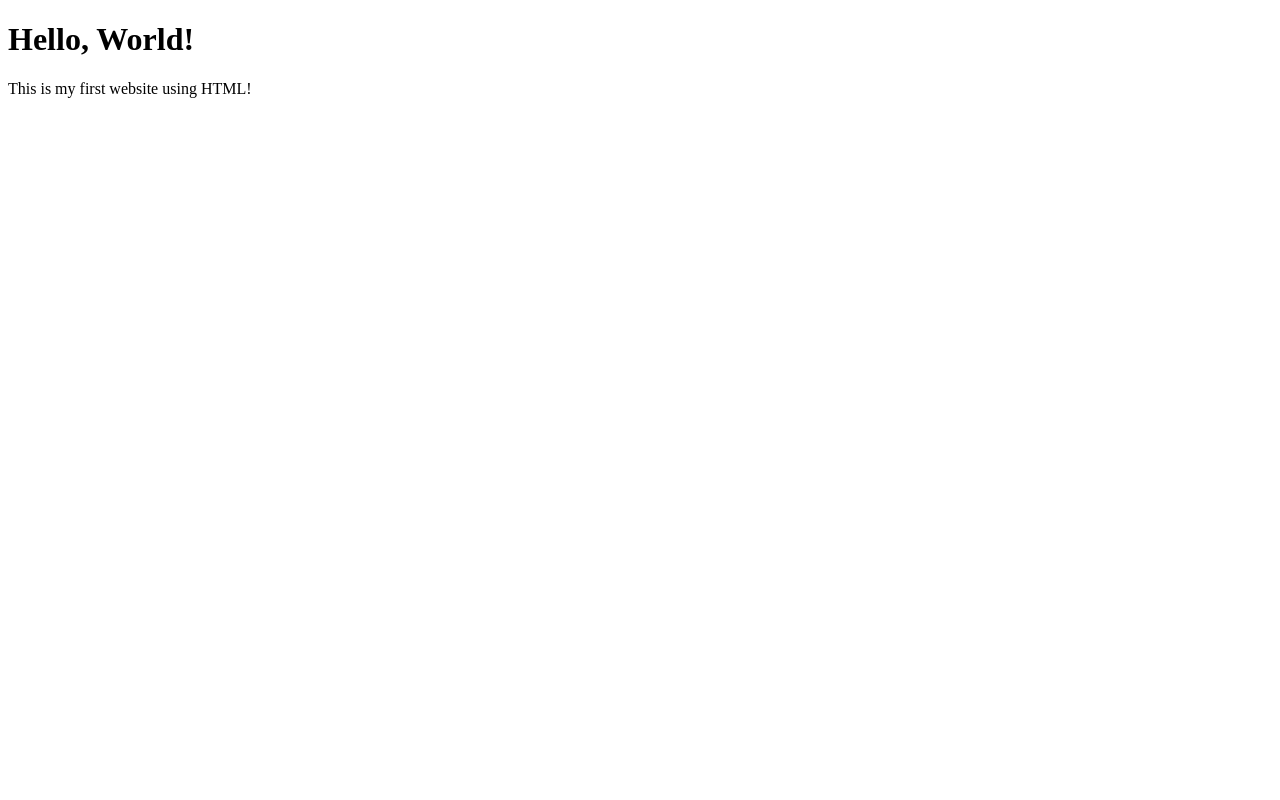
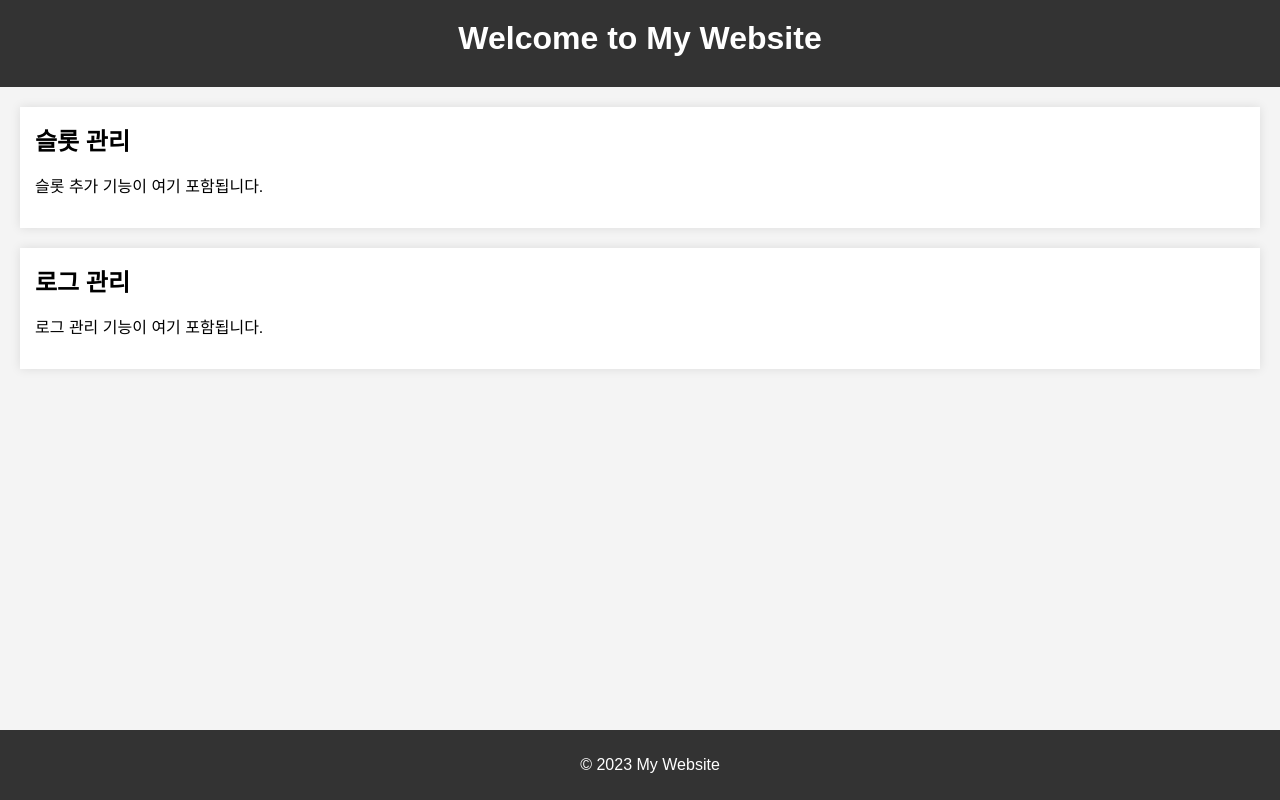
Before and after one commit to MMK-Maru/MainSite, a plain HTML site: page index.html in a window 1280 px wide. Drawn offline with Linux system fonts and the light colour scheme.

Commit message:
Initial commit

```diff
--- /dev/null
+++ b/app.js
@@ -0,0 +1,11 @@
+document.addEventListener("DOMContentLoaded", function() {
+    console.log("웹사이트가 로드되었습니다!");
+
+    // 슬롯 관리 기능 예시
+    const slotManagement = document.getElementById("slot-management");
+    slotManagement.innerHTML += "<p>슬롯 추가 기능이 여기 포함됩니다.</p>";
+
+    // 로그 관리 기능 예시
+    const logManagement = document.getElementById("log-management");
+    logManagement.innerHTML += "<p>로그 관리 기능이 여기 포함됩니다.</p>";
+});
--- a/index.html
+++ b/index.html
@@ -3,10 +3,30 @@
 <head>
     <meta charset="UTF-8">
     <meta name="viewport" content="width=device-width, initial-scale=1.0">
-    <title>My First Website</title>
+    <title>My Website</title>
+    <link rel="stylesheet" href="styles.css">
 </head>
 <body>
-    <h1>Hello, World!</h1>
-    <p>This is my first website using HTML!</p>
+    <header>
+        <h1>Welcome to My Website</h1>
+    </header>
+
+    <main>
+        <section id="slot-management">
+            <h2>슬롯 관리</h2>
+            <!-- 슬롯 관리 관련 콘텐츠 삽입 -->
+        </section>
+
+        <section id="log-management">
+            <h2>로그 관리</h2>
+            <!-- 로그 관리 관련 콘텐츠 삽입 -->
+        </section>
+    </main>
+
+    <footer>
+        <p>© 2023 My Website</p>
+    </footer>
+
+    <script src="app.js"></script>
 </body>
 </html>
--- /dev/null
+++ b/styles.css
@@ -0,0 +1,38 @@
+body {
+    font-family: Arial, sans-serif;
+    background-color: #f4f4f4;
+    margin: 0;
+    padding: 0;
+}
+
+header {
+    background-color: #333;
+    color: white;
+    padding: 20px;
+    text-align: center;
+}
+
+main {
+    padding: 20px;
+}
+
+h1, h2 {
+    margin: 0 0 10px;
+}
+
+footer {
+    background-color: #333;
+    color: white;
+    text-align: center;
+    padding: 10px;
+    position: fixed;
+    bottom: 0;
+    width: 100%;
+}
+
+#slot-management, #log-management {
+    margin-bottom: 20px;
+    background-color: white;
+    padding: 15px;
+    box-shadow: 0 0 10px rgba(0, 0, 0, 0.1);
+}
```
